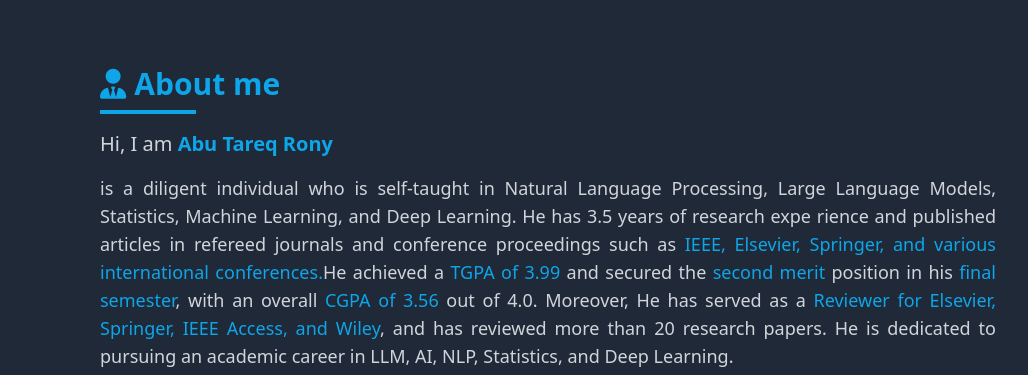
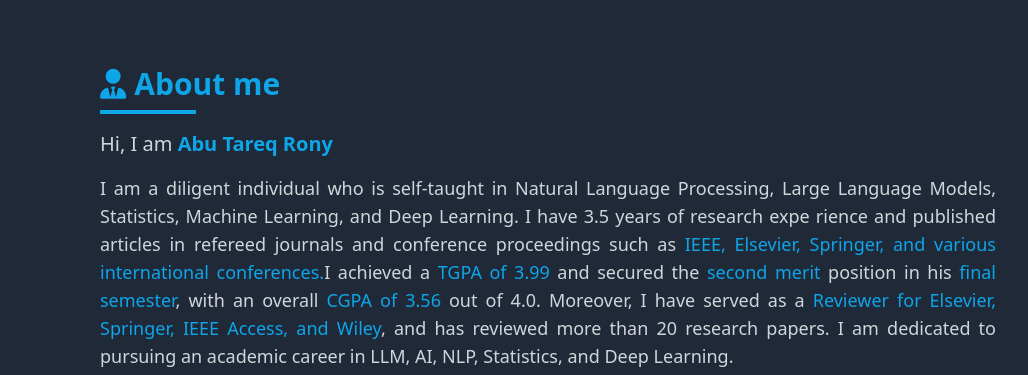
Before and after one commit to Abu-Tareq-Rony/My-Portfolio, a plain HTML site: page index.html in a window 1280 px wide. Shown: the part 86-461 px from the top of the page, 252-1280 px from the left. Drawn offline with nearby package versions, Linux system fonts and the light colour scheme.

Commit message:
Update index2.html

```diff
--- a/index.html
+++ b/index.html
@@ -159,18 +159,18 @@
 
         <h4 class="text-sm sm:text-base md:text-lg lg:text-xl leading-relaxed my-4">Hi, I am <span
             class="font-bold text-sky-500">Abu Tareq Rony</span></h4>
-        <p class="text-justify text-gray-300">is a diligent individual who is self-taught in Natural Language
+        <p class="text-justify text-gray-300">I am a diligent individual who is self-taught in Natural Language
           Processing, Large
-          Language Models, Statistics, Machine Learning, and Deep Learning. He has 3.5 years of research expe
+          Language Models, Statistics, Machine Learning, and Deep Learning. I have 3.5 years of research expe
           rience and published articles in refereed journals and conference proceedings such as <span
             class="text-sky-500">IEEE, Elsevier,
-            Springer, and various international conferences.</span>He achieved a <span class="text-sky-500">TGPA of
+            Springer, and various international conferences.</span>I achieved a <span class="text-sky-500">TGPA of
             3.99</span> and secured the
           <span class="text-sky-500">second merit</span> position in his <span class="text-sky-500">final
             semester</span>, with an overall <span class="text-sky-500">CGPA of 3.56</span> out of 4.0. Moreover,
-          He has served as a <span class="text-sky-500">Reviewer for Elsevier, Springer, IEEE Access, and Wiley</span>,
+          I have served as a <span class="text-sky-500">Reviewer for Elsevier, Springer, IEEE Access, and Wiley</span>,
           and has reviewed more
-          than <span>20</span> research papers. He is dedicated to pursuing an academic career in LLM, AI, NLP,
+          than <span>20</span> research papers. I am dedicated to pursuing an academic career in LLM, AI, NLP,
           Statistics,
           and Deep Learning.
         </p>
```
